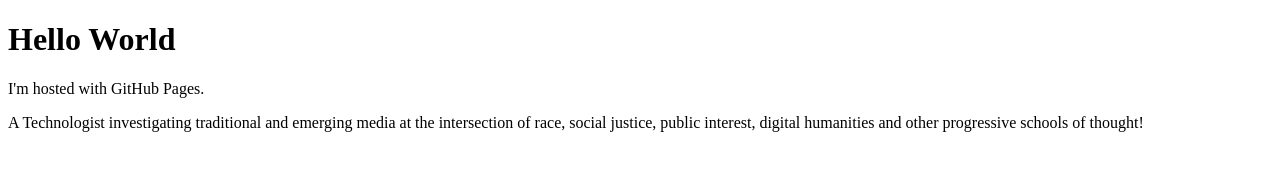
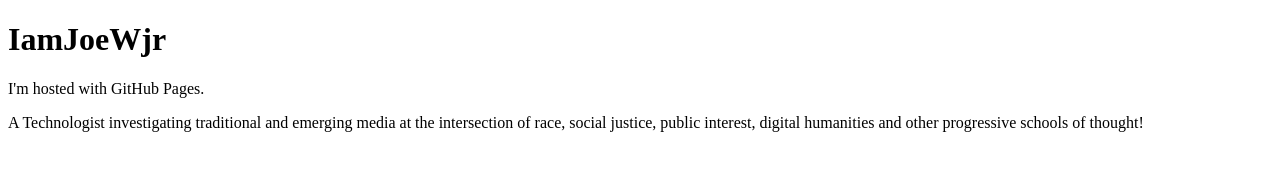
Before and after one commit to IamJoewjr/iamjoewjr, a plain HTML site: page index.html in a window 1280 px wide. Drawn offline with Linux system fonts and the light colour scheme.

Commit message:
Update index.html

```diff
--- a/index.html
+++ b/index.html
@@ -1,7 +1,7 @@
 <!DOCTYPE html>
 <html>
 <body>
-<h1>Hello World</h1>
+<h1>IamJoeWjr</h1>
 <p>I'm hosted with GitHub Pages.</p>
 <p>A Technologist investigating traditional and emerging media at the
 intersection of race, social justice, public interest, digital humanities
```
